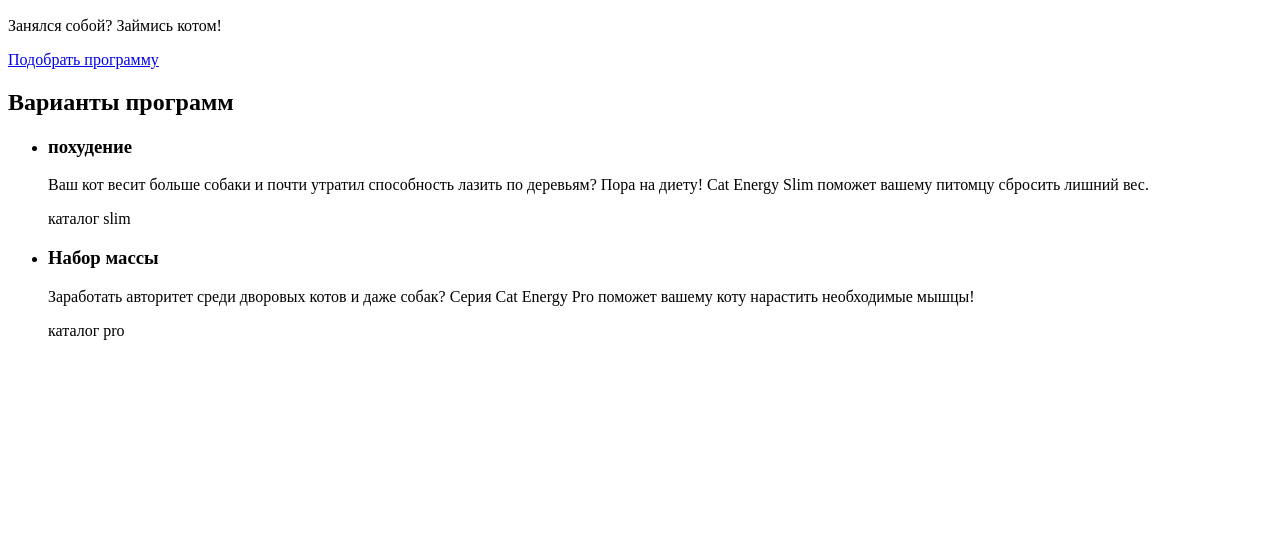
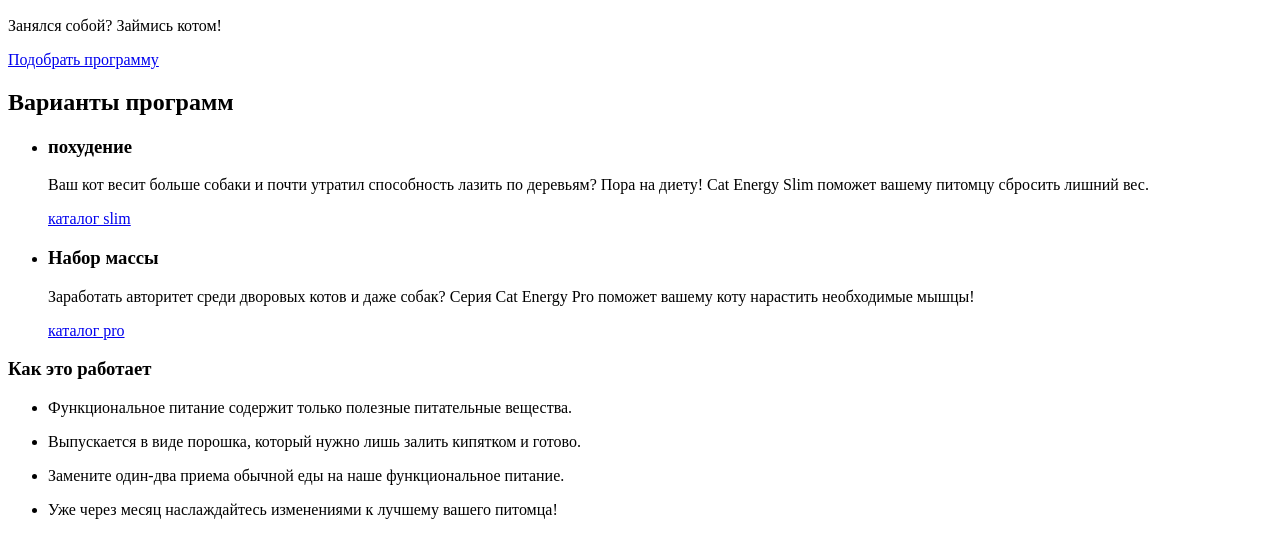
Before and after one commit to htmlacademy-adaptive/414933-cat-energy-21, a website: page source/index.html in a window 1280 px wide. Shown: the part 251-800 px from the top of the page. Drawn offline with Linux system fonts and the light colour scheme.

Commit message:
Разметил .promo-descriptions в HTML

```diff
--- a/source/index.html
+++ b/source/index.html
@@ -41,12 +41,31 @@
             <li class="programm-variants__item programm-variants__item--slim">
               <h3 class="programm-variants__title">похудение</h3>
               <p class="programm-variants__description">Ваш кот весит больше собаки и почти утратил способность лазить по деревьям? Пора на диету! Cat Energy Slim поможет вашему питомцу сбросить лишний вес.</p>
-              <a class="programm-variants__link programm-variants__link--icon">каталог slim</a>
+              <a class="programm-variants__link programm-variants__link--icon" href="#">каталог slim</a>
             </li>
             <li class="programm-variants__item programm-variants__item--pro">
               <h3 class="programm-variants__title">Набор массы</h3>
               <p class="programm-variants__description">Заработать авторитет среди дворовых котов и даже собак? Серия Cat Energy Pro поможет вашему коту нарастить необходимые мышцы!</p>
-              <a class="programm-variants__link programm-variants__link--icon">каталог pro</a>
+              <a class="programm-variants__link programm-variants__link--icon" href="#">каталог pro</a>
+            </li>
+          </ul>
+        </div>
+      </section>
+      <section class="promo-descriptions">
+        <div class="promo-description__wrapper">
+          <h3 class="promo-descriptions__title">Как это работает</h3>
+          <ul class="promo-descriptions__list">
+            <li class="promo-descriptions__item promo-descriptions__item--useful">
+              <p class="promo-descriptions__text">Функциональное питание содержит только полезные питательные вещества.</p>
+            </li>
+            <li class="promo-descriptions__item promo-descriptions__item--simply">
+              <p class="promo-descriptions__text">Выпускается в виде порошка, который нужно лишь залить кипятком и готово.</p>
+            </li>
+            <li class="promo-descriptions__item promo-descriptions__item--easy">
+              <p class="promo-descriptions__text">Замените один-два приема обычной еды на наше функциональное питание.</p>
+            </li>
+            <li class="promo-descriptions__item promo-descriptions__item--fast">
+              <p class="promo-descriptions__text">Уже через месяц наслаждайтесь изменениями к лучшему вашего питомца!</p>
             </li>
           </ul>
         </div>
```
